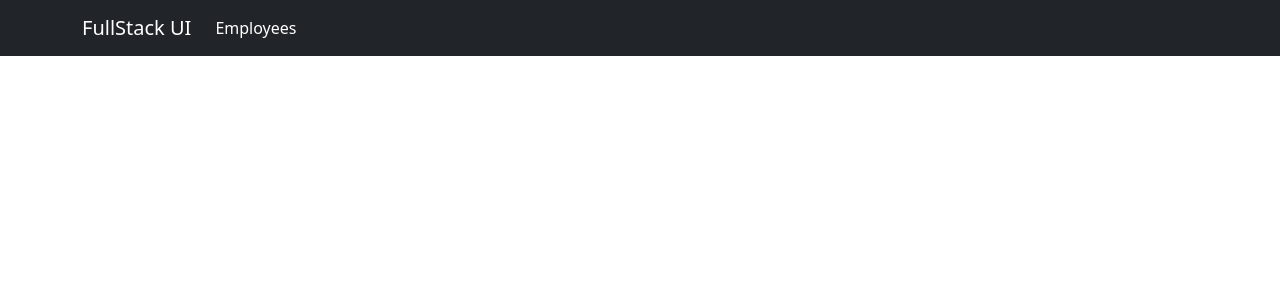
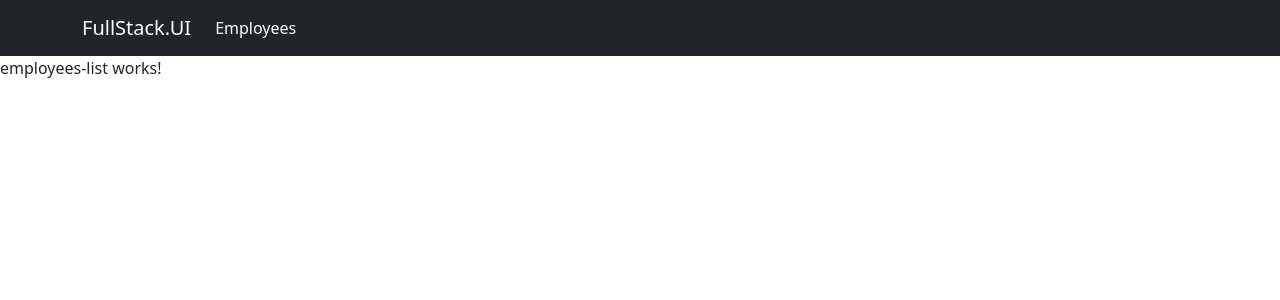
Before and after one commit to SaneManiacMG/FullStackCSharpCrud, an Angular app in the folder FrontEnd.Crud/: page / in a window 1280 px wide. Shown: the top 300 px of the page. Built offline with nearby package versions, Linux system fonts and the light colour scheme.

Commit message:
Added Routing to employees-list component

```diff
--- a/FrontEnd.Crud/src/app/app-routing.module.ts
+++ b/FrontEnd.Crud/src/app/app-routing.module.ts
@@ -1,7 +1,11 @@
+import { EmployeesListComponent } from './components/employees/employees-list/employees-list.component';
 import { NgModule } from '@angular/core';
 import { RouterModule, Routes } from '@angular/router';
 
-const routes: Routes = [];
+const routes: Routes = [
+  { path : '', component : EmployeesListComponent },
+  { path : 'employees', component : EmployeesListComponent }
+];
 
 @NgModule({
   imports: [RouterModule.forRoot(routes)],
--- a/FrontEnd.Crud/src/app/app.component.html
+++ b/FrontEnd.Crud/src/app/app.component.html
@@ -1,13 +1,13 @@
 <nav class="navbar navbar-expand-lg navbar-dark bg-dark">
   <div class="container">
-    <a class="navbar-brand" href="#">FullStack UI</a>
+    <a class="navbar-brand" href="#">FullStack.UI</a>
     <button class="navbar-toggler" type="button" data-bs-toggle="collapse" data-bs-target="#navbarNav" aria-controls="navbarNav" aria-expanded="false" aria-label="Toggle navigation">
       <span class="navbar-toggler-icon"></span>
     </button>
     <div class="collapse navbar-collapse" id="navbarNav">
       <ul class="navbar-nav">
         <li class="nav-item">
-          <a class="nav-link active" aria-current="page" href="#">Employees</a>
+          <a class="nav-link active" aria-current="page" routerLink="employees">Employees</a>
         </li>
       </ul>
     </div>
```
